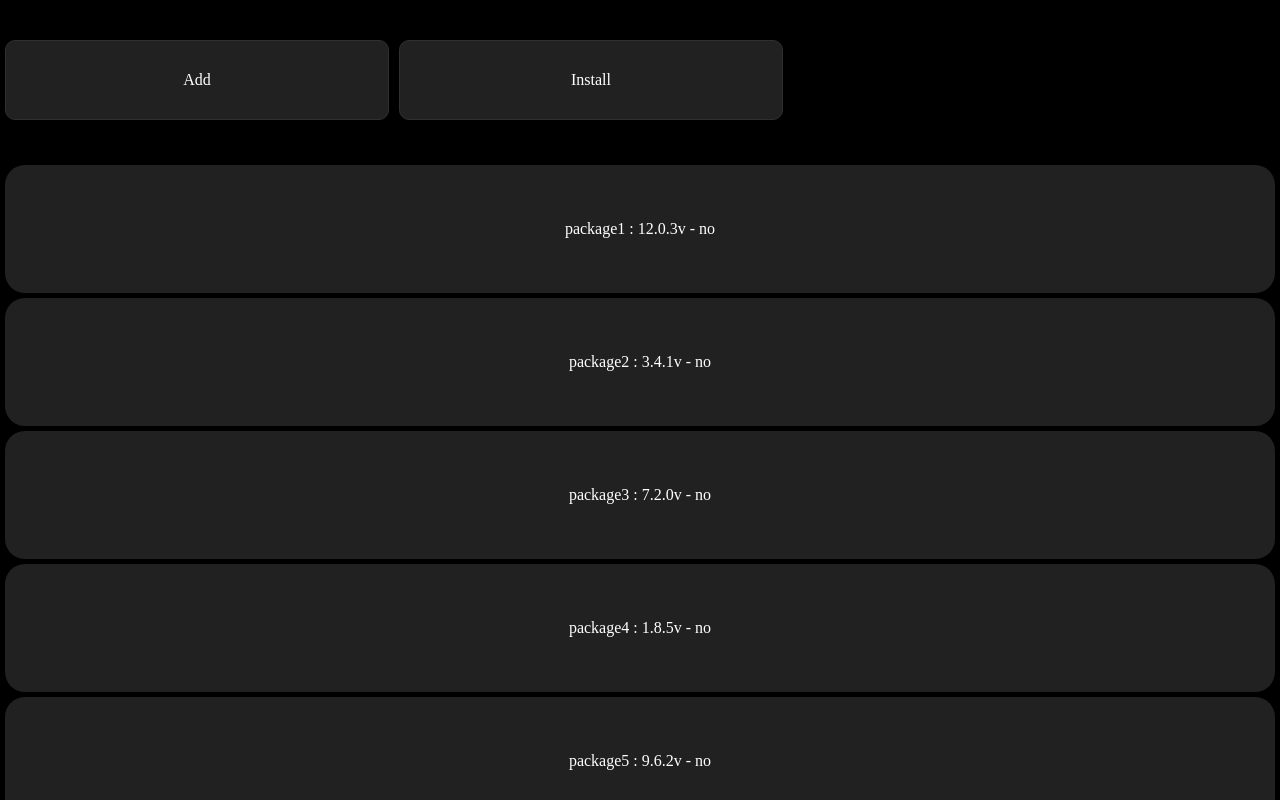
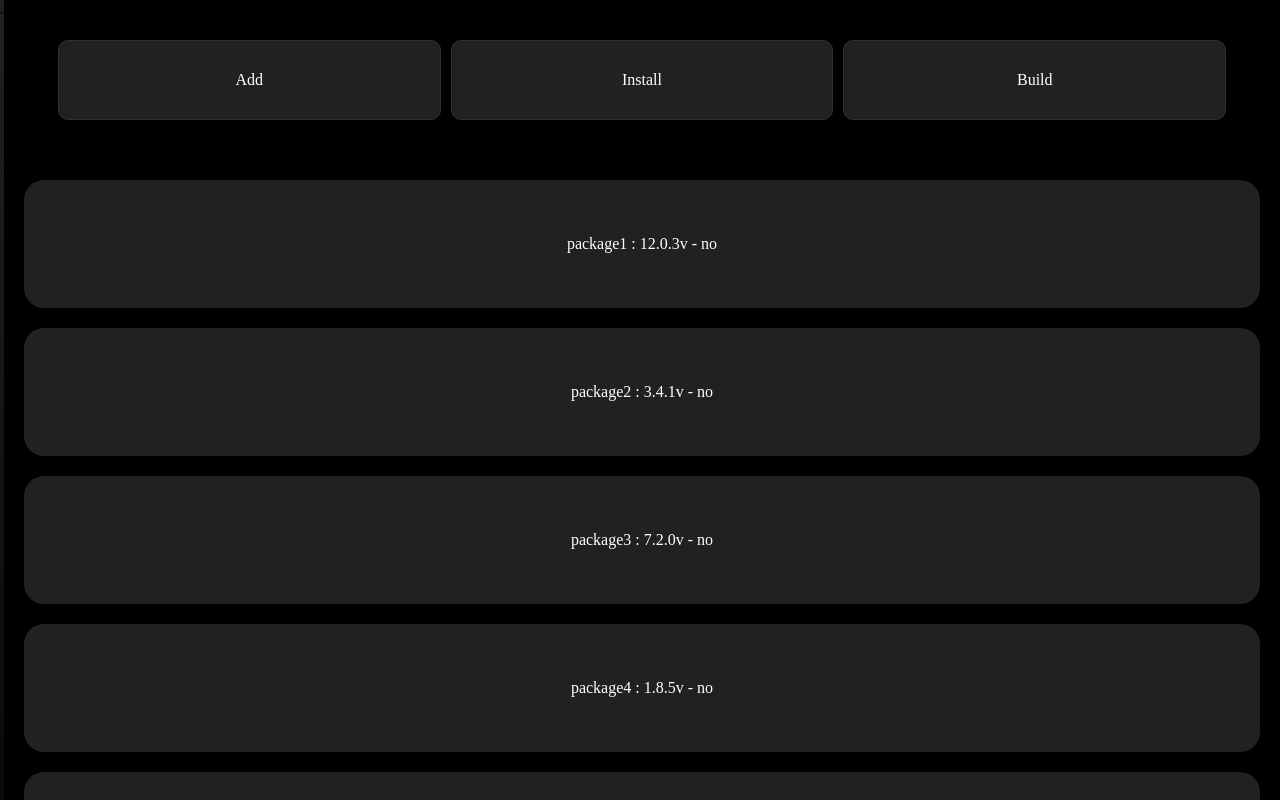
Before and after one commit to Plecaj/Depo, a React (Vite) app in the folder GUI/: page / in a window 1280 px wide. Built offline with nearby package versions, Linux system fonts and the light colour scheme.

Commit message:
HelpBar component , build button

```diff
--- a/GUI/src/App.jsx
+++ b/GUI/src/App.jsx
@@ -3,6 +3,7 @@ import ManagerBar from './components/ManagerBar/ManagerBar.jsx'
 import styles from './App.module.css'
 import data from './exampleData.json'
 import {createContext, useState} from "react";
+import HelpBar from "./components/HelpBar/HelpBar.jsx";
 
 export const PackagesData = createContext(null);
 
@@ -13,12 +14,18 @@ function App() {
     return(
         <PackagesData.Provider value={[packages, setPackages]}>
             <div className={styles.app}>
-                <div className={styles.Bar}>
-                    <ManagerBar/>
+                <div className={styles.HelpBar}>
+                    <HelpBar/>
                 </div>
-                <div className={styles.List}>
-                    <List/>
+                <div className={styles.column}>
+                    <div className={styles.Bar}>
+                        <ManagerBar/>
+                    </div>
+                    <div className={styles.List}>
+                        <List/>
+                    </div>
                 </div>
+
             </div>
         </PackagesData.Provider>
     );
--- a/GUI/src/App.module.css
+++ b/GUI/src/App.module.css
@@ -4,16 +4,27 @@ html, body, #root {
 }
 .app{
     display: flex;
-    flex-direction: column;
+    flex-direction: row;
     height: 100vh;
 }
-
+.column{
+    flex:12;
+    display: flex;
+    flex-direction: column;
+}
 .List{
     flex: 8;
 }
 .Bar{
     flex:2;
 }
+.HelpBar{
+    flex:0.01;
+    transition: flex 1s ease-in-out;
+}
+.HelpBar:hover{
+    flex: 1;
+}
 *{
     box-sizing: border-box;
 }
--- /dev/null
+++ b/GUI/src/components/Build/Build.jsx
@@ -0,0 +1,17 @@
+import styles from'./Build.module.css';
+
+
+function Build() {
+
+    const build = () => {
+
+    }
+
+    return(
+        <>
+            <div className={styles.button} onClick={build} > Build </div>
+        </>
+    );
+}
+
+export default Build;
--- /dev/null
+++ b/GUI/src/components/Build/Build.module.css
@@ -0,0 +1,14 @@
+.button{
+    width: 30%;
+    height: 50%;
+    justify-content: center;
+    align-items: center;
+    display: flex;
+
+    background-color: rgb(33, 33, 33);
+    color: white;
+
+    border: 1px solid  rgb(48, 48, 48);
+    border-radius: 10px;
+    margin: 5px;
+}
--- /dev/null
+++ b/GUI/src/components/HelpBar/HelpBar.jsx
@@ -0,0 +1,12 @@
+import styles from'./HelpBar.module.css';
+
+function HelpBar() {
+
+    return(
+        <>
+            <div className={styles.bar}> . </div>
+        </>
+    );
+}
+
+export default HelpBar;
--- /dev/null
+++ b/GUI/src/components/HelpBar/HelpBar.module.css
@@ -0,0 +1,5 @@
+.bar{
+    background: linear-gradient(45deg, rgb(10, 10, 10), rgb(33, 33, 33));
+    width: 100%;
+    height: 100%;
+}
--- a/GUI/src/components/Install/Install.jsx
+++ b/GUI/src/components/Install/Install.jsx
@@ -8,9 +8,14 @@ function Install() {
     const [Package, setPackage] = useContext(PackagesData);
 
     const installPkg = () =>{
-        setPackage( Package.map((pkg) => {
-            return {...pkg, installed: true};
-        }) );
+        setPackage( Package.map( (pkg) => {
+            if(!pkg.installed){
+                return {...pkg, installed: true};
+            }
+            else{
+                return pkg;
+            }
+        }));
     }
 
     return(
--- a/GUI/src/components/List/List.module.css
+++ b/GUI/src/components/List/List.module.css
@@ -1,6 +1,6 @@
 .elements{
     height: 20%;
-    margin: 5px;
+    margin: 20px;
     border-radius: 20px;
 
     display: flex;
@@ -20,6 +20,10 @@
     width: 100%;
     height: 100%;
 
+
     margin: 0;
     overflow: auto;
 }
+.list::-webkit-scrollbar {
+    width: 0;
+}
--- a/GUI/src/components/ManagerBar/ManagerBar.jsx
+++ b/GUI/src/components/ManagerBar/ManagerBar.jsx
@@ -1,13 +1,15 @@
 import styles from './ManagerBar.module.css'
 import Add from "../Add/Add.jsx";
 import Install from "../Install/Install.jsx";
+import Build from "../Build/Build.jsx";
 
 
 function ManagerBar() {
     return(
         <div className={styles.bar}>
-            <Add></Add>
-            <Install></Install>
+            <Add/>
+            <Install/>
+            <Build/>
         </div>
     );
 }
--- a/GUI/src/components/ManagerBar/ManagerBar.module.css
+++ b/GUI/src/components/ManagerBar/ManagerBar.module.css
@@ -7,4 +7,5 @@
     display: flex;
     flex-direction: row;
     align-items: center;
+    justify-content: center;
 }
```
